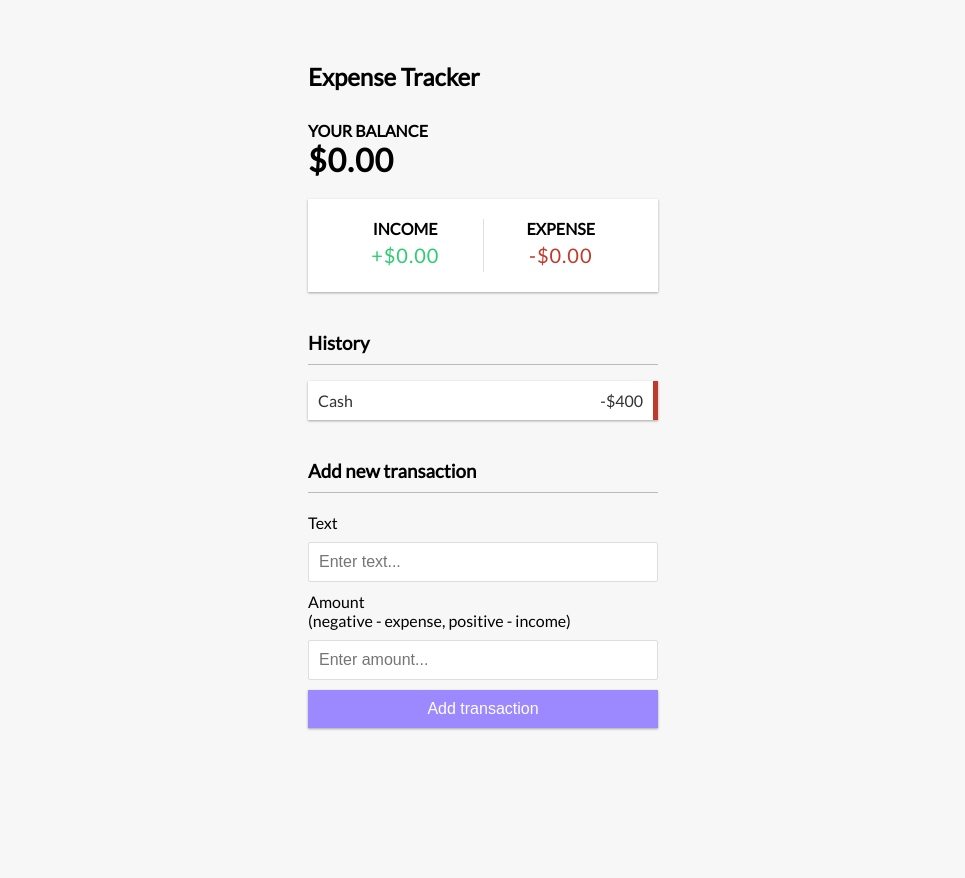
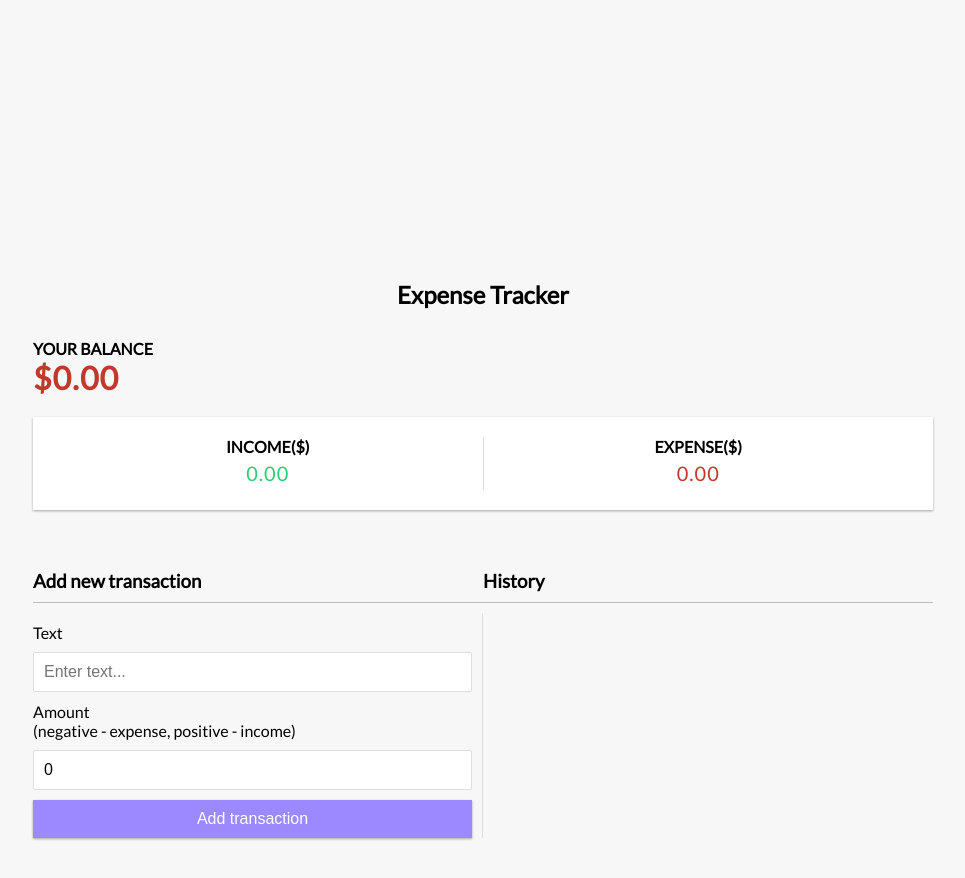
Before and after one commit to prabaj90/expense-tracker-ReactHook, a React (Create React App) app: page / in a window 1280 px wide. Shown: the top 878 px of the page, without its empty margins (157-1122 px from the left). Before the commit the page ends 800 px from the top, so only its background shows below. Built offline with nearby package versions, Linux system fonts and the light colour scheme.

Commit message:
Functionality Added

```diff
--- a/src/App.css
+++ b/src/App.css
@@ -21,7 +21,7 @@ body {
 
 .container {
   margin: 30px auto;
-  width: 350px;
+  width: 900px;
 }
 
 h1 {
@@ -38,6 +38,28 @@ h3 {
 h4 {
   margin: 0;
   text-transform: uppercase;
+}
+.textAlign{
+  text-align: center;
+}
+.splitWidth{
+  width: 100%;
+  position: relative;
+}
+.rightWidth{
+  width:50%;
+  position: absolute;
+  right: 0;
+}
+.leftWidth{
+  width:50%;
+  position: absolute;
+  left:0;
+}
+
+form{
+  border-right: 1px solid #dedede;
+  padding-right: 10px;
 }
 
 .inc-exp-container {
@@ -64,11 +86,11 @@ h4 {
   margin: 5px 0;
 }
 
-.money.plus {
+.plus {
   color: #2ecc71;
 }
 
-.money.minus {
+.minus {
   color: #c0392b;
 }
 
@@ -109,6 +131,9 @@ input[type='number'] {
   list-style-type: none;
   padding: 0;
   margin-bottom: 40px;
+  height: 300px;
+  overflow: scroll;
+  overflow-x: hidden;
 }
 
 .list li {
@@ -119,7 +144,7 @@ input[type='number'] {
   justify-content: space-between;
   position: relative;
   padding: 10px;
-  margin: 10px 0;
+  margin: 10px 10px 10px 15px;
 }
 
 .list li.plus {
@@ -140,7 +165,7 @@ input[type='number'] {
   padding: 2px 5px;
   position: absolute;
   top: 50%;
-  left: 0;
+  left: 8px;
   transform: translate(-100%, -50%);
   opacity: 0;
   transition: opacity 0.3s ease;
@@ -149,3 +174,21 @@ input[type='number'] {
 .list li:hover .delete-btn {
   opacity: 1;
 }
+
+@media only screen and (max-width:600px){
+  .container{
+    width:300px;
+  }
+  form{
+    border-right: none;
+    padding-right: 0px;
+  }
+  .leftWidth{
+    width: 100%;
+    position: unset;
+  }
+  .rightWidth{
+    width: 100%;
+    position: unset;
+  }
+}
--- a/src/App.js
+++ b/src/App.js
@@ -4,19 +4,22 @@ import {Balance} from './components/Balance';
 import {IncomeExpense} from './components/IncomeExpense';
 import {TransactionList} from './components/TransactionList';
 import {AddTransaction} from './components/AddTransaction';
+import {GlobalProvider} from './context/GlobalState';
 import './App.css';
 
 function App() {
   return (
-    <div>
+    <GlobalProvider>
      <Header />
      <div className="container">
         <Balance />
         <IncomeExpense />
-        <TransactionList />
-        <AddTransaction />
+        <div className='splitWidth'>
+        <div className='leftWidth'><AddTransaction /></div>
+        <div className='rightWidth'><TransactionList /></div>
+        </div>
       </div>
-    </div>
+    </GlobalProvider>
   );
 }
 
--- a/src/components/AddTransaction.js
+++ b/src/components/AddTransaction.js
@@ -1,21 +1,36 @@
-import React from 'react'
+import React, {useState, useContext} from 'react';
+import {GlobalContext} from '../context/GlobalState';
 
 export const AddTransaction = () => {
+    const [text, setText] = useState('');
+    const [amount, setAmount] = useState(0);
+    const {addTransaction} = useContext(GlobalContext);
+    const onSubmit = e =>{
+        e.preventDefault();
+        const newTransaction = {
+            id: Math.floor(Math.random()*1000),
+            text,
+            amount: +amount
+        }
+        addTransaction(newTransaction);
+        setText('');
+        setAmount(0);
+    }
     return (
-        <>
+        <div>
             <h3>Add new transaction</h3>
-            <form>
+            <form onSubmit={onSubmit}>
              <div className="form-control">
-                <label htmlFor="text">Text</label>
-                 <input type="text" placeholder="Enter text..." />
+             <label htmlFor="text">Text </label>
+                 <input type="text" value={text} onChange={(e)=>setText(e.target.value)} placeholder="Enter text..." />
              </div>
              <div className="form-control">
                 <label htmlFor="amount">Amount <br />
                     (negative - expense, positive - income)</label>
-                <input type="number" placeholder="Enter amount..." />
+                <input type="number" value={amount} onChange={(e)=>setAmount(e.target.value)} placeholder="Enter amount..." />
              </div>
              <button className="btn">Add transaction</button>
             </form>
-        </>
+        </div>
     )
 }
--- a/src/components/Balance.js
+++ b/src/components/Balance.js
@@ -1,10 +1,14 @@
-import React from 'react'
+import React, {useContext} from 'react';
+import {GlobalContext} from '../context/GlobalState';
 
 export const Balance = () => {
+    const {transactions} = useContext(GlobalContext);
+    const amounts = transactions.map(transaction => transaction.amount);
+    const total = amounts.reduce((acc, item) => (acc += item), 0).toFixed(2);
     return (
         <>
             <h4>Your Balance</h4>
-            <h1>$0.00</h1>
+            <h1 className={total >0 ? 'plus': 'minus'}>${total}</h1>
         </>
     )
 }
--- a/src/components/Header.js
+++ b/src/components/Header.js
@@ -2,7 +2,7 @@ import React from 'react'
 
 export const Header = () => {
     return (
-        <div>
+        <div className='textAlign'>
             <h2>Expense Tracker</h2>
         </div>
     )
--- a/src/components/IncomeExpense.js
+++ b/src/components/IncomeExpense.js
@@ -1,15 +1,20 @@
-import React from 'react'
+import React, {useContext} from 'react';
+import {GlobalContext} from '../context/GlobalState';
 
 export const IncomeExpense = () => {
+  const {transactions} = useContext(GlobalContext);
+  const amounts = transactions.map(transaction => transaction.amount);
+  const income = amounts.filter(item => item > 0).reduce((acc, item) => (acc += item), 0).toFixed(2);
+  const expense = amounts.filter(item => item < 0).reduce((acc, item) => (acc += item), 0).toFixed(2);
     return (
         <div className="inc-exp-container">
         <div>
-          <h4>Income</h4>
-          <p className="money plus">+$0.00</p>
+          <h4>Income($)</h4>
+          <p className="money plus">{income}</p>
         </div>
         <div>
-          <h4>Expense</h4>
-          <p className="money minus">-$0.00</p>
+          <h4>Expense($)</h4>
+          <p className="money minus">{expense}</p>
         </div>
       </div>
     )
--- /dev/null
+++ b/src/components/Transaction.js
@@ -0,0 +1,13 @@
+import React, {useContext} from 'react';
+import {GlobalContext} from '../context/GlobalState';
+
+export const Transaction = ({transaction}) => {
+    const {deleteTransaction} = useContext(GlobalContext);
+    const sign = transaction.amount < 0 ? '-' : '+';
+    return (
+        <li className= {sign === '-'?'minus':'plus'}>
+            {transaction.text} <span>{sign}${Math.abs(transaction.amount)}</span>
+            <button className="delete-btn" onClick={() => deleteTransaction(transaction.id)}>x</button>
+        </li>
+    )
+}
--- a/src/components/TransactionList.js
+++ b/src/components/TransactionList.js
@@ -1,13 +1,14 @@
-import React from 'react'
+import React, {useContext} from 'react';
+import {Transaction} from './Transaction';
+import {GlobalContext} from '../context/GlobalState';
 
 export const TransactionList = () => {
+    const {transactions} = useContext(GlobalContext);
     return (
         <>
             <h3>History</h3>
              <ul className="list">
-                <li className="minus">
-                     Cash <span>-$400</span><button class="delete-btn">x</button>
-                </li>
+                {transactions.map(transaction => (<Transaction key={transaction.id} transaction={transaction}/>))}
             </ul>
         </>
     )
--- /dev/null
+++ b/src/context/AppReducer.js
@@ -0,0 +1,16 @@
+export default (state, action) =>{
+    switch(action.type){
+        case 'DELETE_TRANSACTION':
+         const id = action.payload;
+         return{
+             ...state,
+             transactions: state.transactions.filter(transaction => transaction.id !== id)
+         }
+         case 'ADD_TRANSACTION':
+         return{
+             ...state,
+             transactions: [action.payload, ...state.transactions]
+         }
+        default: return state;
+    }
+}
--- /dev/null
+++ b/src/context/GlobalState.js
@@ -0,0 +1,40 @@
+import {createContext, useReducer} from 'react';
+import AppReducer from './AppReducer';
+
+//Initial State
+const initialState={
+    transactions:[]
+};
+
+
+//Global Context
+export const GlobalContext = createContext(initialState);
+
+//Provider
+export const GlobalProvider = ({children}) =>{
+    const [state, dispatch] = useReducer(AppReducer, initialState);
+
+    //Actions
+    function deleteTransaction(id){
+        dispatch({
+            type: 'DELETE_TRANSACTION',
+            payload: id
+        });
+    }
+    function addTransaction(transaction){
+        dispatch({
+            type: 'ADD_TRANSACTION',
+            payload: transaction
+        });
+    }
+
+
+    return (<GlobalContext.Provider
+    value={
+        {
+            transactions:state.transactions,
+            deleteTransaction,
+            addTransaction
+        }}>{children}
+    </GlobalContext.Provider>)
+}
```
Also changed, not shown: 1 other file (tests, documents, lock files or other folders).
